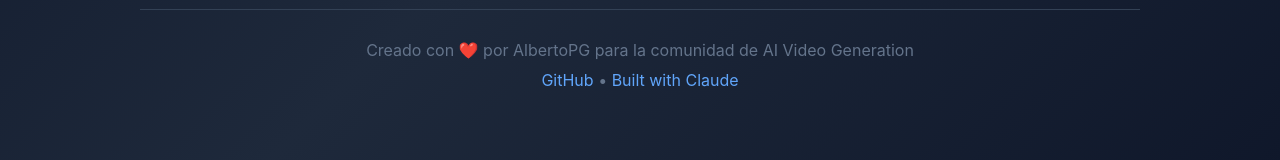
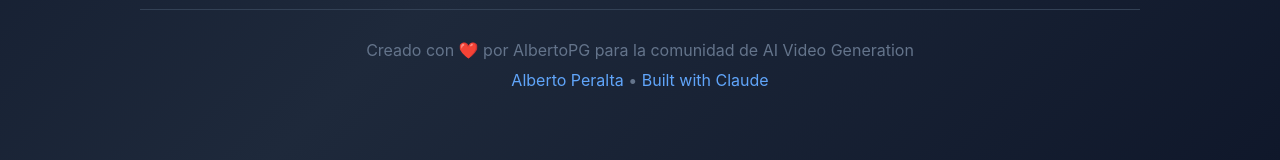
Before and after one commit to AlbertoPeraltaG/web, a plain HTML site: page toolkit/index.html in a window 1280 px wide. Shown: the part 609-769 px from the top of the page. Drawn offline with Linux system fonts and the light colour scheme.

Commit message:
index.html

```diff
--- a/toolkit/index.html
+++ b/toolkit/index.html
@@ -177,7 +177,7 @@
         <footer class="footer">
             <p>Creado con ❤️ por AlbertoPG para la comunidad de AI Video Generation</p>
             <p style="margin-top: 10px;">
-                <a href="https://github.com" target="_blank">GitHub</a> •
+                <a href="https://albertoperaltag.github.io/web/" target="_blank">Alberto Peralta</a> •
                 <a href="https://claude.ai" target="_blank">Built with Claude</a>
             </p>
         </footer>
```
